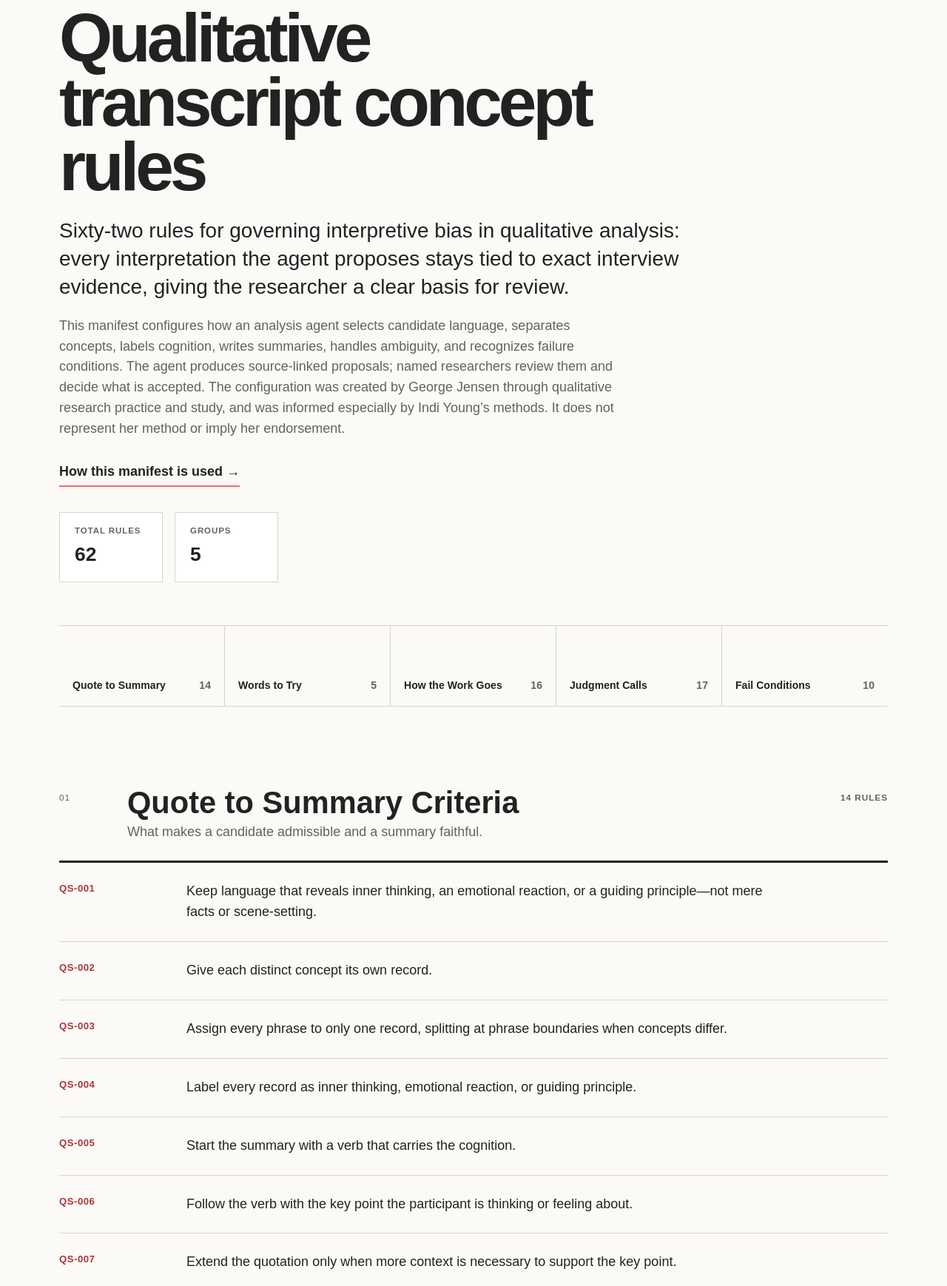
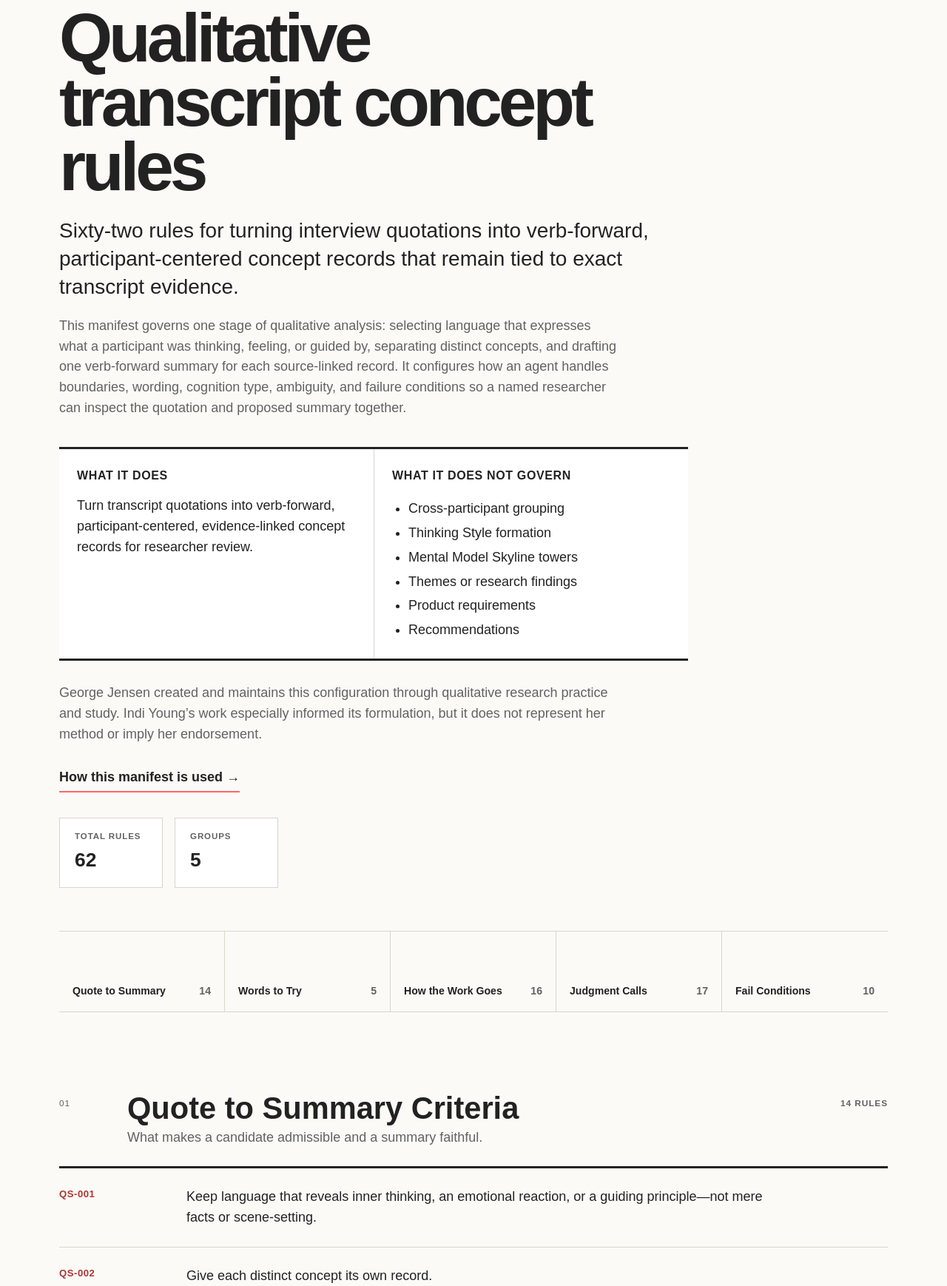
Before and after one commit to geojensen/researchops-ai, a PHP site: page /qualitative-analysis-agent-manifest/ in a window 1280 px wide. Shown: the part 215-1953 px from the top of the page at 74% size. Run offline with PHP 8.4, Linux system fonts and the light colour scheme; some libraries are stand-ins or nearby versions.

Commit message:
Clarify quote-to-concept manifest scope

```diff
--- a/css/criteria.css
+++ b/css/criteria.css
@@ -86,6 +86,42 @@ h1 {
 .page-header > p:not(.eyebrow):not(.standfirst):not(.page-link) {
     max-width: 760px;
     color: var(--muted);
+}
+
+.scope-boundary {
+    display: grid;
+    grid-template-columns: 1fr 1fr;
+    margin: 38px 0 30px;
+    border-block: 3px solid var(--ink);
+    background: var(--surface);
+}
+
+.scope-boundary > div {
+    padding: 24px;
+}
+
+.scope-boundary > div + div {
+    border-left: 1px solid var(--line);
+}
+
+.scope-boundary h2 {
+    margin-bottom: 14px;
+    font-size: 1rem;
+    letter-spacing: 0.04em;
+    text-transform: uppercase;
+}
+
+.scope-boundary p,
+.scope-boundary ul {
+    margin-bottom: 0;
+}
+
+.scope-boundary ul {
+    padding-left: 22px;
+}
+
+.scope-boundary li + li {
+    margin-top: 5px;
 }
 
 .page-link {
@@ -306,6 +342,15 @@ footer a {
         font-size: 16px;
     }
 
+    .scope-boundary {
+        grid-template-columns: 1fr;
+    }
+
+    .scope-boundary > div + div {
+        border-top: 1px solid var(--line);
+        border-left: 0;
+    }
+
     .site-header,
     main,
     footer {
--- a/qualitative-analysis-agent-manifest/index.html
+++ b/qualitative-analysis-agent-manifest/index.html
@@ -4,7 +4,7 @@
     <meta charset="utf-8">
     <meta name="viewport" content="width=device-width, initial-scale=1">
     <title>Qualitative Transcript Concept Rules — Agent Manifest | ResearchOps.ai</title>
-    <meta name="description" content="Sixty-two rules for evidence-linked, researcher-governed qualitative transcript analysis.">
+    <meta name="description" content="Sixty-two rules for turning interview quotations into source-linked, verb-forward concept records for researcher review.">
     <link rel="canonical" href="https://researchops.ai/qualitative-analysis-agent-manifest/">
     <link rel="icon" type="image/x-icon" href="../img/favicon.png">
     <link rel="stylesheet" href="../css/criteria.css">
@@ -20,8 +20,26 @@
     <header class="page-header">
         <p class="eyebrow">Agent manifest configuration</p>
             <h1>Qualitative transcript concept rules</h1>
-            <p class="standfirst">Sixty-two rules for governing interpretive bias in qualitative analysis: every interpretation the agent proposes stays tied to exact interview evidence, giving the researcher a clear basis for review.</p>
-            <p>This manifest configures how an analysis agent selects candidate language, separates concepts, labels cognition, writes summaries, handles ambiguity, and recognizes failure conditions. The agent produces source-linked proposals; named researchers review them and decide what is accepted. The configuration was created by George Jensen through qualitative research practice and study, and was informed especially by Indi Young’s methods. It does not represent her method or imply her endorsement.</p>
+            <p class="standfirst">Sixty-two rules for turning interview quotations into verb-forward, participant-centered concept records that remain tied to exact transcript evidence.</p>
+            <p>This manifest governs one stage of qualitative analysis: selecting language that expresses what a participant was thinking, feeling, or guided by, separating distinct concepts, and drafting one verb-forward summary for each source-linked record. It configures how an agent handles boundaries, wording, cognition type, ambiguity, and failure conditions so a named researcher can inspect the quotation and proposed summary together.</p>
+            <section class="scope-boundary" id="scope" aria-label="Manifest scope">
+                <div>
+                    <h2>What it does</h2>
+                    <p>Turn transcript quotations into verb-forward, participant-centered, evidence-linked concept records for researcher review.</p>
+                </div>
+                <div>
+                    <h2>What it does not govern</h2>
+                    <ul>
+                        <li>Cross-participant grouping</li>
+                        <li>Thinking Style formation</li>
+                        <li>Mental Model Skyline towers</li>
+                        <li>Themes or research findings</li>
+                        <li>Product requirements</li>
+                        <li>Recommendations</li>
+                    </ul>
+                </div>
+            </section>
+            <p>George Jensen created and maintains this configuration through qualitative research practice and study. Indi Young’s work especially informed its formulation, but it does not represent her method or imply her endorsement.</p>
             <p class="page-link"><a href="/qualitative-concept-analysis/">How this manifest is used →</a></p>
             <dl class="totals" aria-label="Criteria totals">
                 <div><dt>Total rules</dt><dd>62</dd></div>
```
Also changed, not shown: qualitative-concept-analysis/index.html (+20 -12 lines), spec/site.spec.mjs (+33 -15 lines).
